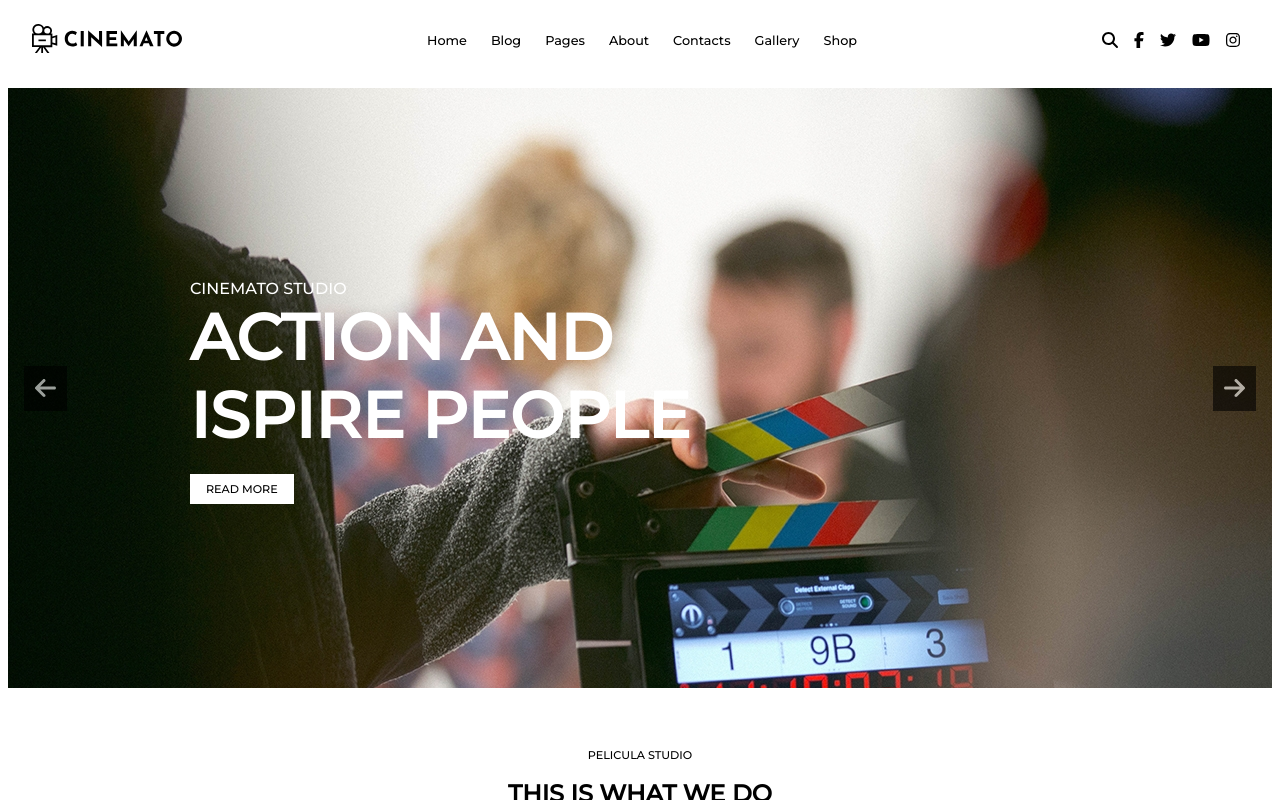
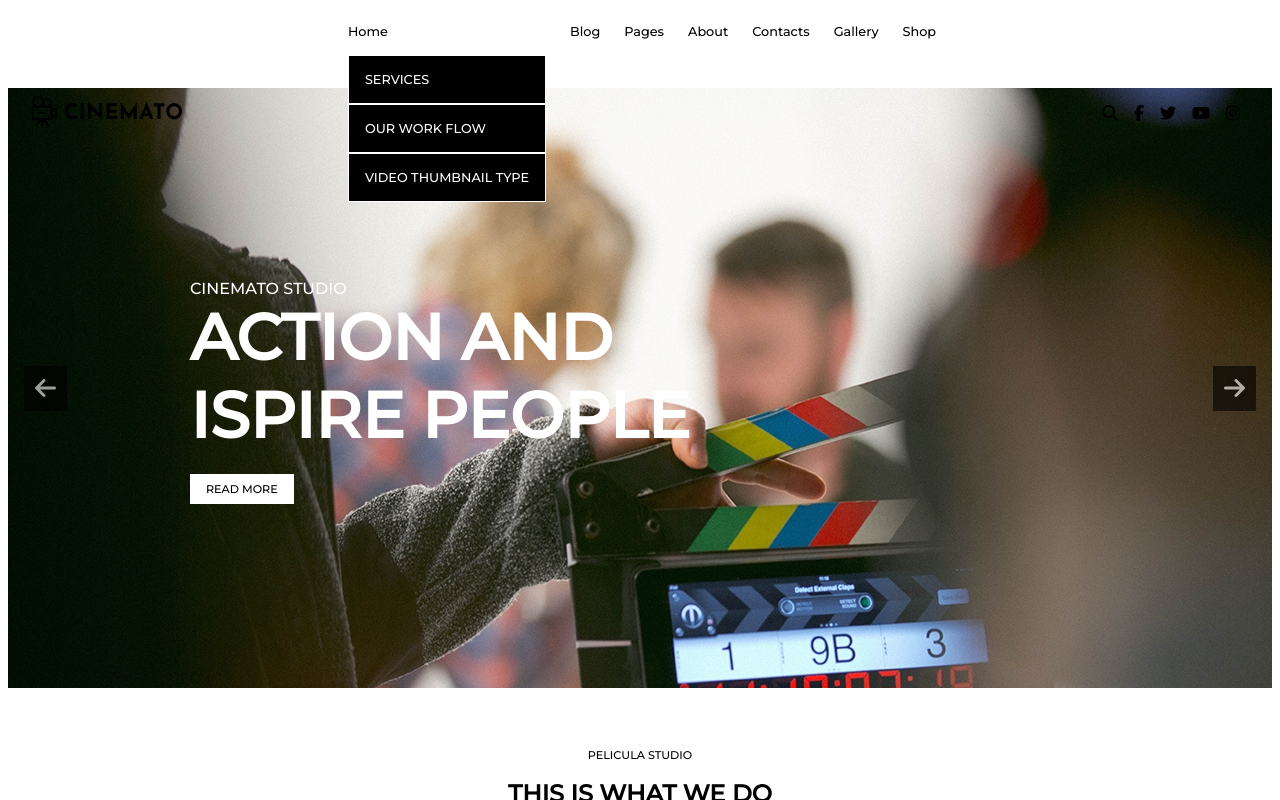
Before and after one commit to NicolaSoggiu/proj-html-vuejs, a Vue app: page / in a window 1280 px wide. Both pictures are taken after a click on the link "Home". Shown: the top 800 px of the page. Built offline with nearby package versions, Linux system fonts and the light colour scheme.

Commit message:
add dropdown menu in the header

```diff
--- a/src/components/NavBarMenu.vue
+++ b/src/components/NavBarMenu.vue
@@ -2,15 +2,28 @@
 export default {
   props: {
     voices: Object,
+  },
+  data() {
+    return {
+      isOpen: false,
+    };
+  },
+  methods: {
+    toggleDropdown() {
+      this.isOpen = !this.isOpen;
+    },
   },
 };
 </script>
 
 <template>
   <li>
-    <a href="#">
-      {{ voices.voice }}
-    </a>
+    <a href="#" @click="toggleDropdown">{{ voices.voice }}</a>
+    <ul v-if="isOpen" class="dropdown-menu">
+      <li class="drop">SERVICES</li>
+      <li class="drop">OUR WORK FLOW</li>
+      <li class="drop">VIDEO THUMBNAIL TYPE</li>
+    </ul>
   </li>
 </template>
 
@@ -23,4 +36,15 @@ a {
   text-decoration: none;
   color: black;
 }
+
+.dropdown-menu {
+  margin-top: 1rem;
+}
+
+.drop {
+  background-color: black;
+  color: white;
+  padding: 1rem;
+  border: 1px solid white;
+}
 </style>
```
